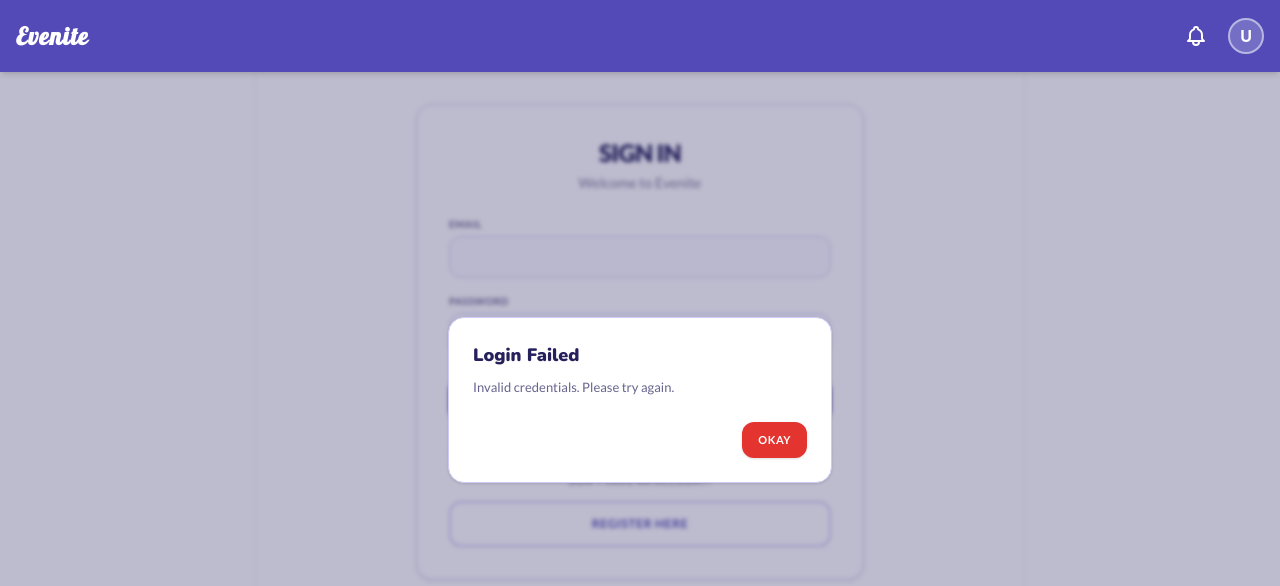
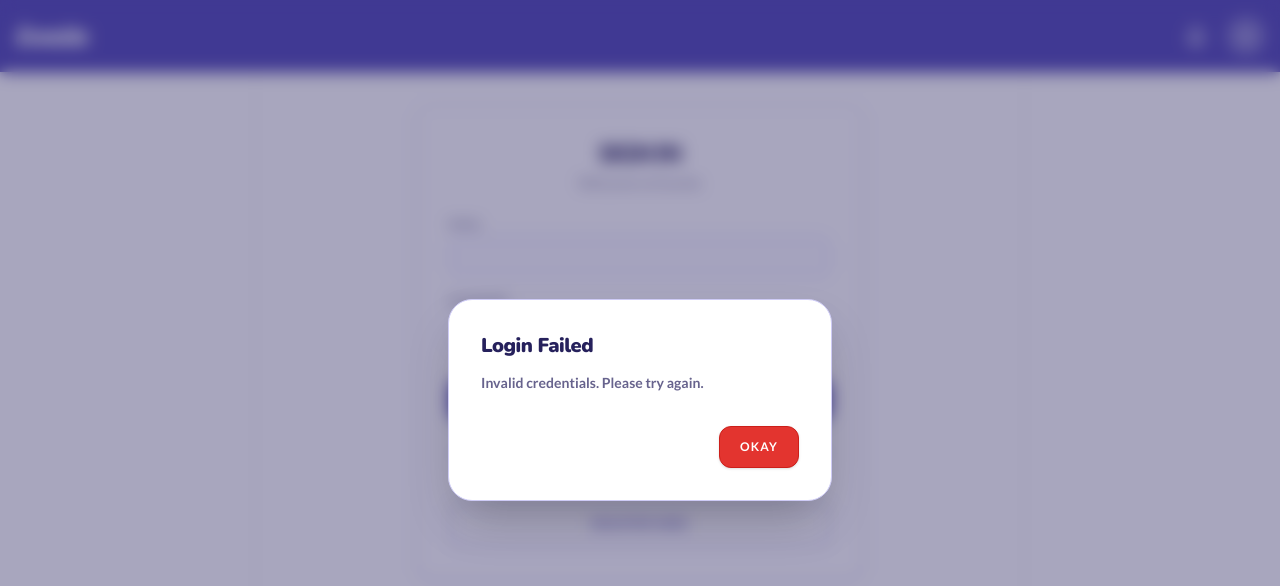
Before and after one commit to sawroryyin/evenite-frontend, a Vue app: page /auth/login in a window 1280 px wide. Both pictures are taken after typing "name@example.com", "Sample123" into the empty fields and a click on the button "LOG IN". Shown: the top 586 px of the page. Built offline with nearby package versions, Linux system fonts and the light colour scheme; no server answers.

Commit message:
fix: set up confirm modal for event cancellation

```diff
--- a/src/components/ConfirmModal.vue
+++ b/src/components/ConfirmModal.vue
@@ -11,29 +11,38 @@ const emit = defineEmits(["confirm", "cancel"]);
 </script>
 
 <template>
+  <!-- UI UX Update: Increased background overlay opacity and blur for better depth -->
   <div
-    class="fixed inset-0 bg-[#26215C]/30 backdrop-blur-[2px] flex items-center justify-center p-4 z-50 transition-opacity"
+    class="fixed inset-0 bg-[#26215C]/40 backdrop-blur-sm flex items-center justify-center p-5 z-[60] transition-opacity"
     @click.self="cancelText ? emit('cancel') : null"
   >
-    <div class="bg-[#FFFFFF] p-6 rounded-2xl shadow-sm border border-[#CECBF6] max-w-sm w-full animate-fade-in font-['Lato']">
-      <h3 class="text-[18px] font-['Nunito'] font-black text-[#26215C] mb-2">{{ title }}</h3>
-      <p class="text-[13px] text-[#26215C]/70 mb-6 leading-relaxed">
+    <!-- UI UX Update: Upgraded to rounded-3xl and shadow-2xl to match the FormDetailView modal -->
+    <div class="bg-[#FFFFFF] p-6 md:p-8 rounded-3xl shadow-2xl border border-[#CECBF6] max-w-sm w-full animate-fade-in font-['Lato']">
+
+      <!-- UI UX Update: Standardized to Nunito text-xl -->
+      <h3 class="text-xl font-['Nunito'] font-black text-[#26215C] mb-3 tracking-tight">{{ title }}</h3>
+
+      <!-- UI UX Update: Bumped to text-sm font-semibold for better readability -->
+      <p class="text-sm font-semibold text-[#26215C]/70 mb-8 leading-relaxed">
         {{ description }}
       </p>
-      <div class="flex justify-end gap-3">
+
+      <div class="flex justify-end gap-3 w-full">
+        <!-- UI UX Update: Buttons use flex-1 on mobile for full-width touch targets, standard sizing on larger screens -->
         <button
           v-if="cancelText"
           @click="emit('cancel')"
-          class="px-4 py-2.5 bg-[#EEEDFE]/50 hover:bg-[#EEEDFE] text-[#26215C]/70 hover:text-[#26215C] border border-[#CECBF6] font-bold text-[11px] uppercase tracking-wider rounded-xl transition-colors cursor-pointer">
+          class="flex-1 sm:flex-none px-5 py-3 bg-[#F4F4FA] hover:bg-[#EEEDFE] text-[#26215C]/80 hover:text-[#26215C] border border-[#CECBF6] font-bold text-xs uppercase tracking-widest rounded-xl transition-colors cursor-pointer shadow-sm">
           {{ cancelText }}
         </button>
         <button
           @click="emit('confirm')"
-          :class="confirmTheme === 'red' ? 'bg-[#E3342F] hover:bg-[#CC1F1A] text-[#FFFFFF]' : 'bg-[#534AB7] hover:bg-[#3C3489] text-[#FFFFFF]'"
-          class="px-4 py-2.5 font-bold text-[11px] uppercase tracking-wider rounded-xl shadow-sm transition-colors cursor-pointer">
+          :class="confirmTheme === 'red' ? 'bg-[#E3342F] hover:bg-[#CC1F1A] text-[#FFFFFF] border-[#CC1F1A]' : 'bg-[#534AB7] hover:bg-[#3C3489] text-[#FFFFFF] border-[#CECBF6]'"
+          class="flex-1 sm:flex-none px-5 py-3 font-bold text-xs uppercase tracking-widest rounded-xl shadow-sm transition-colors cursor-pointer border">
           {{ confirmText }}
         </button>
       </div>
+
     </div>
   </div>
 </template>
--- a/src/views/event/EventDetailPreview.vue
+++ b/src/views/event/EventDetailPreview.vue
@@ -3,6 +3,7 @@ import { ref, computed, watch } from 'vue'
 import { useRouter } from 'vue-router'
 import { RegistrationService } from '../../services/RegistrationService'
 import { UserService } from '../../services/UserService'
+import ConfirmModal from '../../components/ConfirmModal.vue'
 
 const router = useRouter()
 
@@ -371,5 +372,24 @@ const mapEmbedUrl = computed(() => {
         </div>
       </div>
     </div>
+    <ConfirmModal
+      v-if="alertState.show"
+      :title="alertState.title"
+      :description="alertState.description"
+      :confirmTheme="alertState.theme"
+      confirmText="OK"
+      @confirm="alertState.show = false"
+    />
+
+    <ConfirmModal
+      v-if="confirmState.show"
+      :title="confirmState.title"
+      :description="confirmState.description"
+      :confirmTheme="confirmState.theme"
+      :confirmText="confirmState.confirmText"
+      cancelText="Cancel"
+      @cancel="confirmState.show = false"
+      @confirm="confirmState.onConfirm"
+    />
   </div>
 </template>
```
